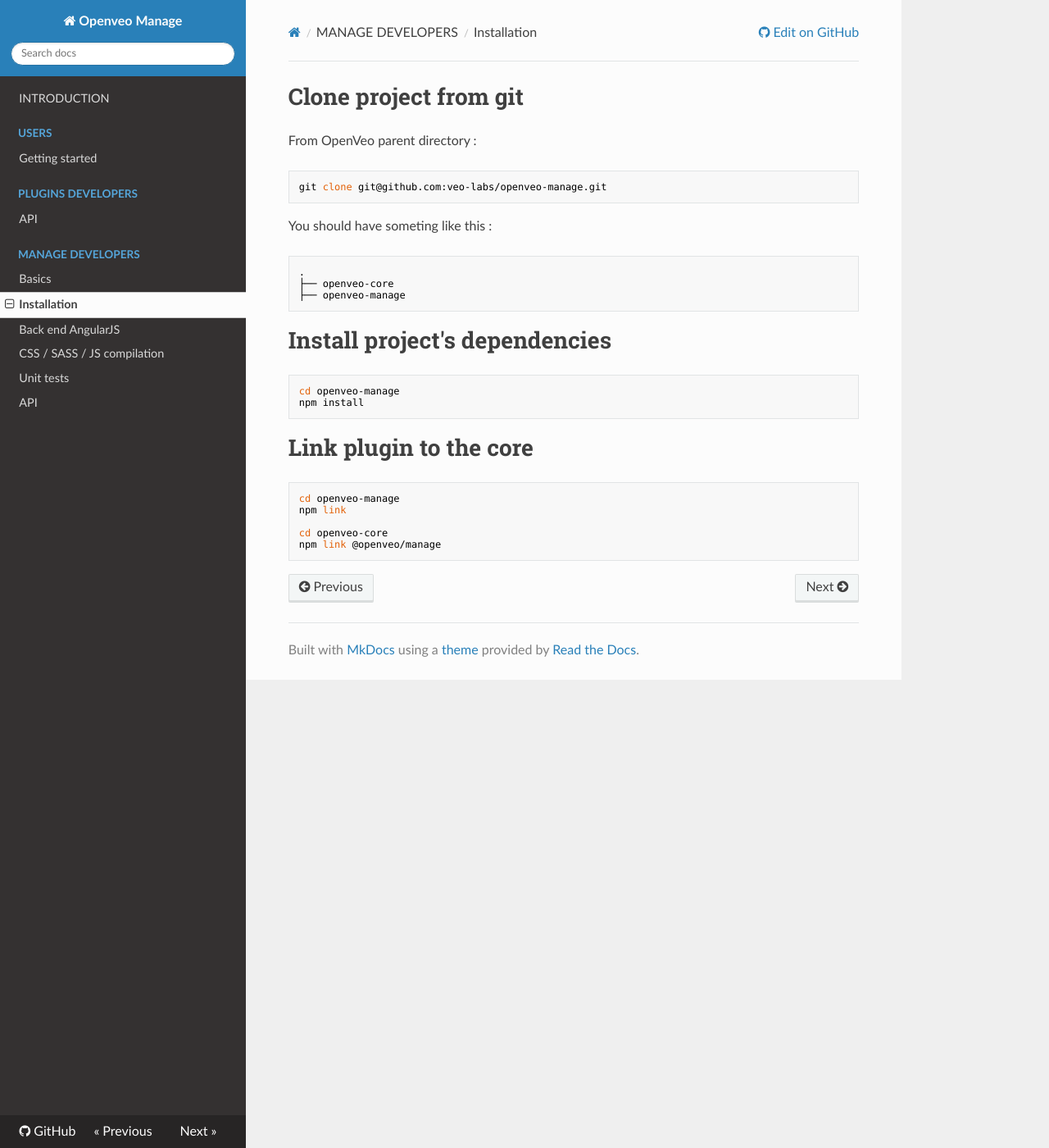
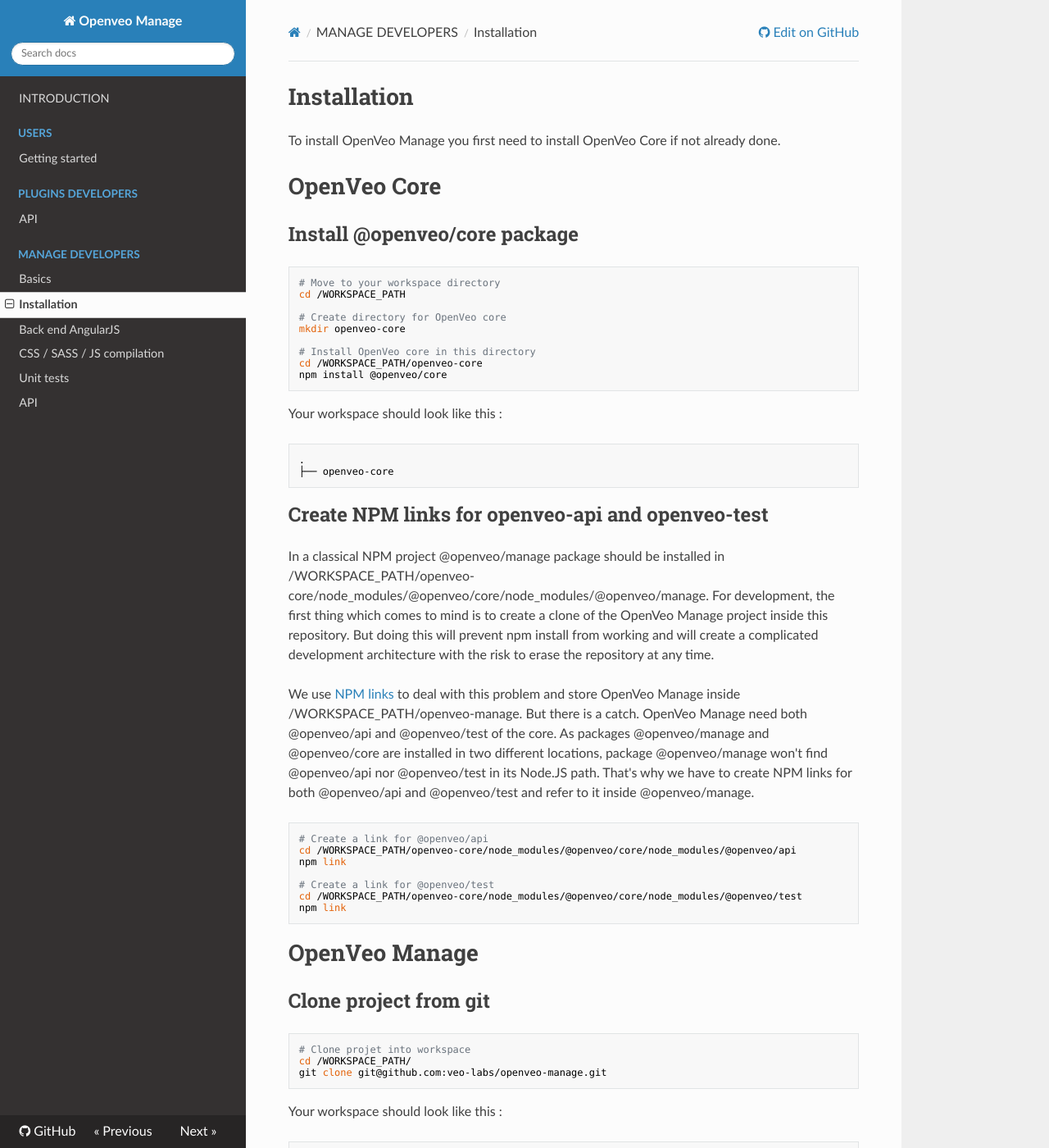
Before and after one commit to veo-labs/openveo-manage, an MkDocs documentation site: the page built from docs/developers/installation.md, in a window 1280 px wide and 1400 px high. Shown: the whole window at 82% size. Built offline with MkDocs 1.6.1, drawn with Linux system fonts in a browser that asks for light colours; nearby versions of some CDN libraries; old or Windows-style settings are respelled for this version of MkDocs; some of the changed text lies outside the part shown.

Commit message:
Improve documentation for development installation

````diff
--- a/docs/developers/installation.md
+++ b/docs/developers/installation.md
@@ -1,10 +1,52 @@
-# Clone project from git
+# Installation
 
-From OpenVeo parent directory :
+To install OpenVeo Manage you first need to install OpenVeo Core if not already done.
 
+
+# OpenVeo Core
+
+## Install @openveo/core package
+
+    # Move to your workspace directory
+    cd /WORKSPACE_PATH
+
+    # Create directory for OpenVeo core
+    mkdir openveo-core
+
+    # Install OpenVeo core in this directory
+    cd /WORKSPACE_PATH/openveo-core
+    npm install @openveo/core
+
+Your workspace should look like this :
+
+```
+.
+├── openveo-core
+```
+
+## Create NPM links for openveo-api and openveo-test
+
+In a classical NPM project @openveo/manage package should be installed in /WORKSPACE_PATH/openveo-core/node_modules/@openveo/core/node_modules/@openveo/manage. For development, the first thing which comes to mind is to create a clone of the OpenVeo Manage project inside this repository. But doing this will prevent npm install from working and will create a complicated development architecture with the risk to erase the repository at any time.
+
+We use [NPM links](https://docs.npmjs.com/cli/link) to deal with this problem and store OpenVeo Manage inside /WORKSPACE_PATH/openveo-manage. But there is a catch. OpenVeo Manage need both @openveo/api and @openveo/test of the core. As packages @openveo/manage and @openveo/core are installed in two different locations, package @openveo/manage won't find @openveo/api nor @openveo/test in its Node.JS path. That's why we have to create NPM links for both @openveo/api and @openveo/test and refer to it inside @openveo/manage.
+
+    # Create a link for @openveo/api
+    cd /WORKSPACE_PATH/openveo-core/node_modules/@openveo/core/node_modules/@openveo/api
+    npm link
+
+    # Create a link for @openveo/test
+    cd /WORKSPACE_PATH/openveo-core/node_modules/@openveo/core/node_modules/@openveo/test
+    npm link
+
+# OpenVeo Manage
+
+## Clone project from git
+
+    # Clone projet into workspace
+    cd /WORKSPACE_PATH/
     git clone git@github.com:veo-labs/openveo-manage.git
 
-You should have someting like this :
+Your workspace should look like this :
 
 ```
 .
@@ -12,15 +54,32 @@ You should have someting like this :
 ├── openveo-manage
 ```
 
-# Install project's dependencies
+## Link openveo-api and openveo-test
 
-    cd openveo-manage
+When installing OpenVeo Core we created NPM links for @openveo/api and @openveo/test. We can now refer to this links.
+
+    # Install dependencies @openveo/api and @openveo/test using NPM links
+    cd /WORKSPACE_PATH/openveo-manage
+    npm link @openveo/api
+    npm link @openveo/test
+
+## Install project's dependencies
+
+    cd /WORKSPACE_PATH/openveo-manage
     npm install
 
-# Link plugin to the core
+# Install plugin
 
-    cd openveo-manage
+To be able to install @openveo/manage in @openveo/core we create an NPM link of @openveo/manage and refer to it in the core.
+
+## Create an NPM link
+
+    # Create a link for @openveo/manage
+    cd /WORKSPACE_PATH/openveo-manage
     npm link
 
-    cd openveo-core
+## Link project to the core
+
+    # Install dependency @openveo/manage using NPM links
+    cd /WORKSPACE_PATH/openveo-core
     npm link @openveo/manage
````
